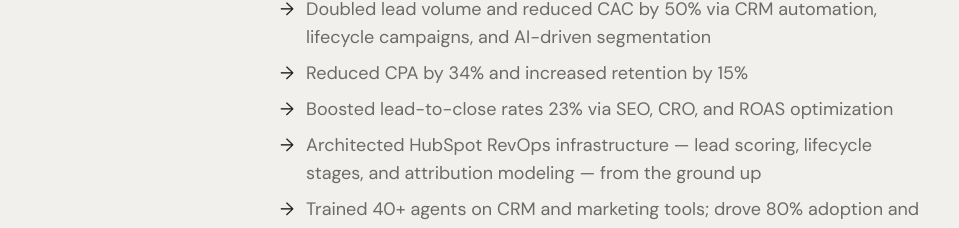
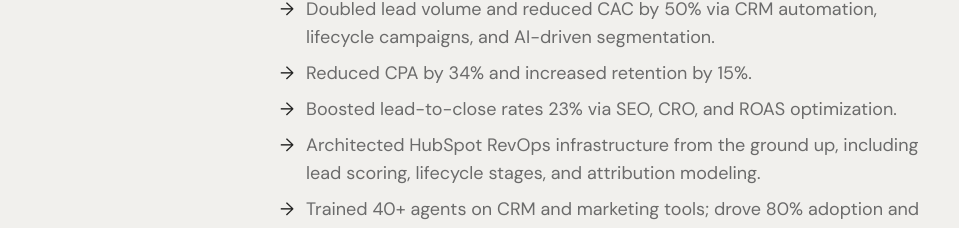
Before and after one commit to JsonGallagher/jason-gallagher-portfolio, a React (Vite) app: page / in a window 1280 px wide. Shown: the part 4690-4918 px from the top of the page, without its empty margins (160-1119 px from the left). Built offline with nearby package versions, Linux system fonts and the light colour scheme; no server answers.

Commit message:
Updated punctuation

```diff
--- a/src/components/Experience.jsx
+++ b/src/components/Experience.jsx
@@ -9,13 +9,13 @@ const experiences = [
     company: "RE/MAX Properties • Colorado Springs, CO",
     highlights: [
       "Promoted from Coordinator (2014) → Manager (2018) → Director (2020)",
-      "Sole marketing leader; built the marketing function from scratch, managing agencies, vendors, and contractors across all channels",
-      "Led $300M+ in sales; team ranked top 0.5% nationally",
-      "Doubled lead volume and reduced CAC by 50% via CRM automation, lifecycle campaigns, and AI-driven segmentation",
-      "Reduced CPA by 34% and increased retention by 15%",
-      "Boosted lead-to-close rates 23% via SEO, CRO, and ROAS optimization",
-      "Architected HubSpot RevOps infrastructure — lead scoring, lifecycle stages, and attribution modeling — from the ground up",
-      "Trained 40+ agents on CRM and marketing tools; drove 80% adoption and a 38% lift in qualified leads",
+      "Sole marketing leader; built the marketing function from scratch, managing agencies, vendors, and contractors across all channels.",
+      "Led $300M+ in sales; team ranked top 0.5% nationally.",
+      "Doubled lead volume and reduced CAC by 50% via CRM automation, lifecycle campaigns, and AI-driven segmentation.",
+      "Reduced CPA by 34% and increased retention by 15%.",
+      "Boosted lead-to-close rates 23% via SEO, CRO, and ROAS optimization.",
+      "Architected HubSpot RevOps infrastructure from the ground up, including lead scoring, lifecycle stages, and attribution modeling.",
+      "Trained 40+ agents on CRM and marketing tools; drove 80% adoption and a 38% lift in qualified leads.",
     ],
   },
   {
@@ -24,8 +24,8 @@ const experiences = [
     title: "Sales Representative",
     company: "Verizon Wireless • Colorado Springs, CO",
     highlights: [
-      "23% quarterly sales increase through segmentation-based positioning",
-      "Rolled out training initiatives that boosted NPS by 18%",
+      "23% quarterly sales increase through segmentation-based positioning.",
+      "Rolled out training initiatives that boosted NPS by 18%.",
     ],
   },
   {
@@ -34,8 +34,8 @@ const experiences = [
     title: "Business Account Executive",
     company: "AT&T Mobility B2B • Rochester, NY",
     highlights: [
-      "Managed 150+ SMB accounts; improved conversion by 32%",
-      "Added 450+ new service lines in under 12 months",
+      "Managed 150+ SMB accounts; improved conversion by 32%.",
+      "Added 450+ new service lines in under 12 months.",
     ],
   },
   {
```
